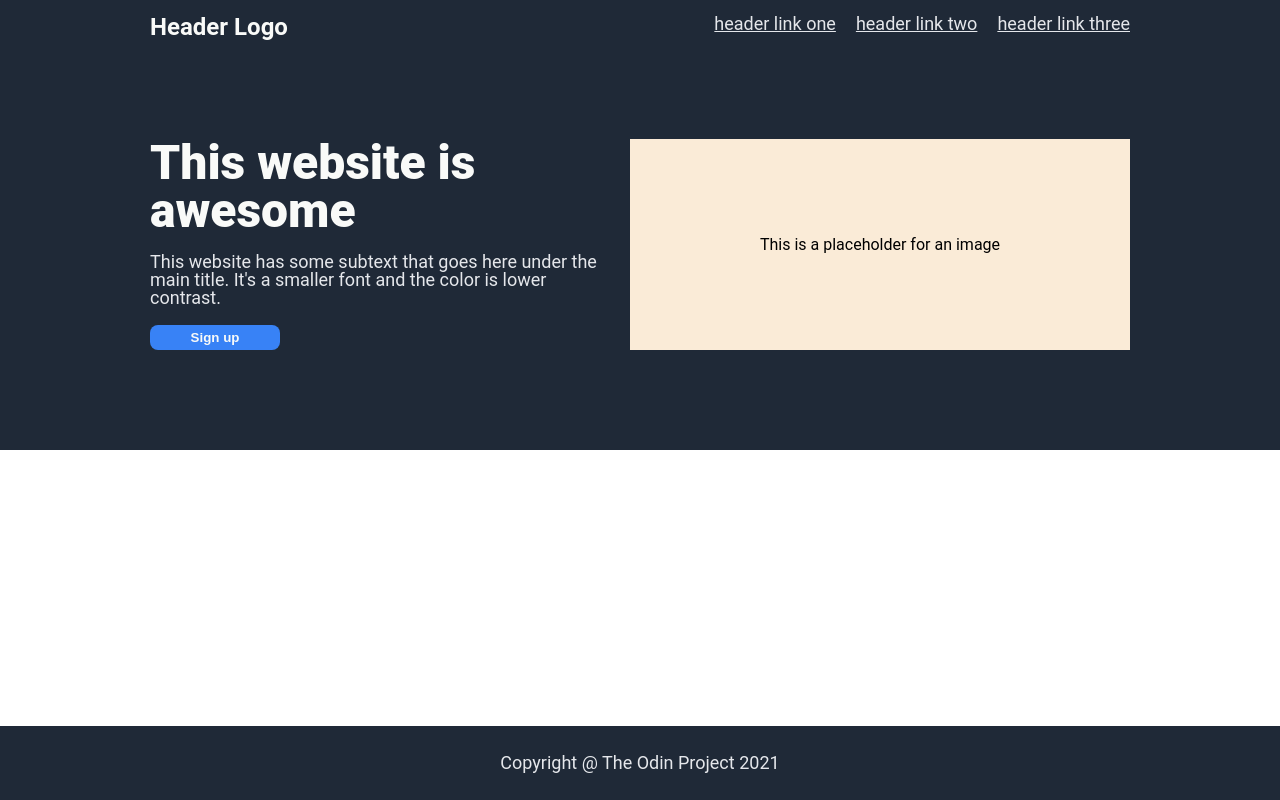
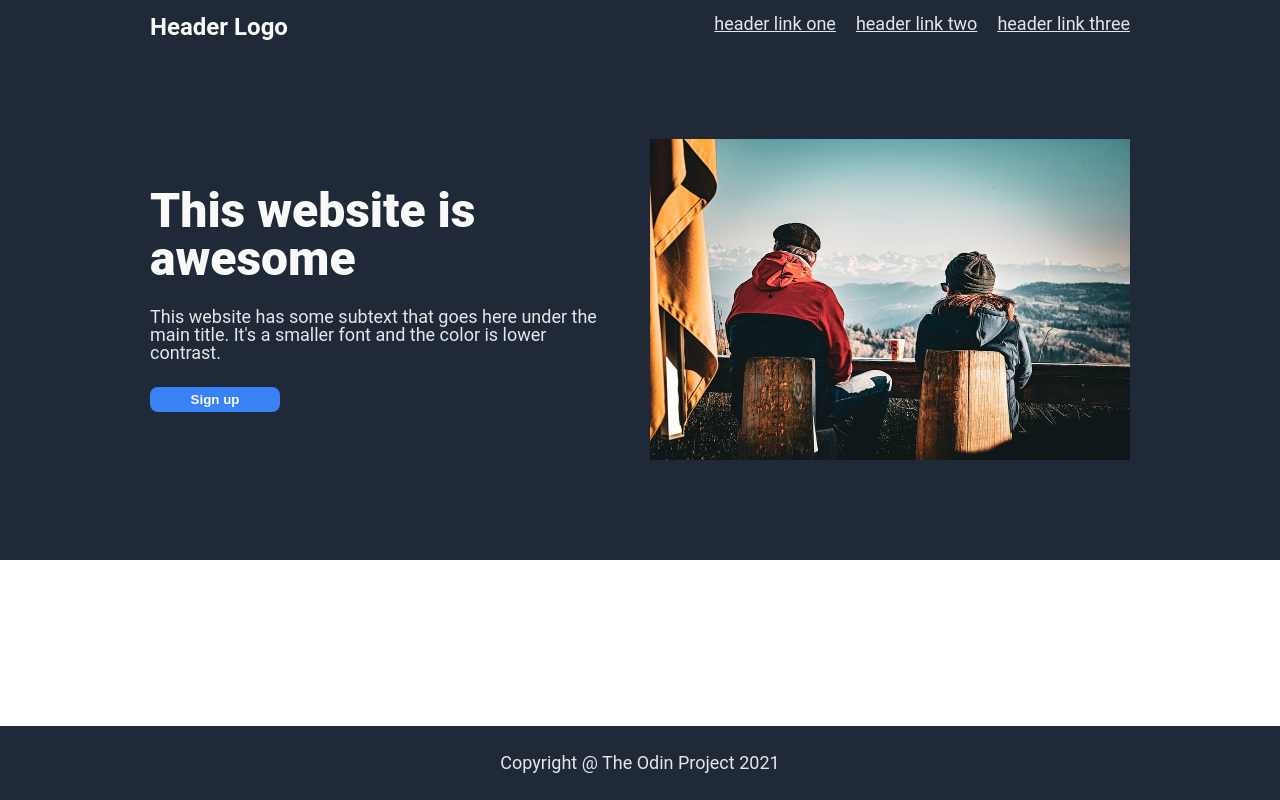
Before and after one commit to nguyenhuy-hoanganh/odin-landing-page, a plain HTML site: page index.html in a window 1280 px wide. Drawn offline with Linux system fonts and the light colour scheme.

Commit message:
Add a hero image to the container div and adjust its size and position

```diff
--- a/index.html
+++ b/index.html
@@ -25,7 +25,7 @@
           and the color is lower contrast.</p>
         <button type="button" id="signup-btn"> Sign up</button>
       </div>
-      <div class="placeholder-image">This is a placeholder for an image</div>
+      <div class="hero-img-container"><img src="images/ultiberg.jpg"></div>
     </div>
   </div>
 
--- a/style.css
+++ b/style.css
@@ -97,15 +97,17 @@ body {
 
 .hero-section {
     display: flex;
+    gap: 20px;
     padding-top: 100px;
     padding-bottom: 100px;
-    gap: 30px;
 }
 
 .hero-left {
+    flex: 1;
     display: flex;
     flex-direction: column;
-    gap: 18px;
+    justify-content: center;
+    gap: 25px;
 }
 
 .hero-left .main-text {
@@ -117,6 +119,7 @@ body {
 .hero-left .main-text,
 .hero-left .secondary-text {
     max-width: 450px;
+    min-width: 450px;
 }
 
 #signup-btn {
@@ -136,14 +139,19 @@ body {
     color: #3882f6;
 }
 
-.placeholder-image {
+.hero-img-container {
     flex: 1;
-    background-color: antiquewhite;
     display: flex;
-    justify-content: center;
+    justify-content: flex-end;
     align-items: center;
-    padding: 20px;
 }
+
+.hero-img-container img {
+    min-height: 100%;
+    max-width: 100%;
+    object-fit: fill;
+}
+
 
 .footer {
     display: flex;
```
Also changed, not shown: images/ultiberg.jpg (added).
